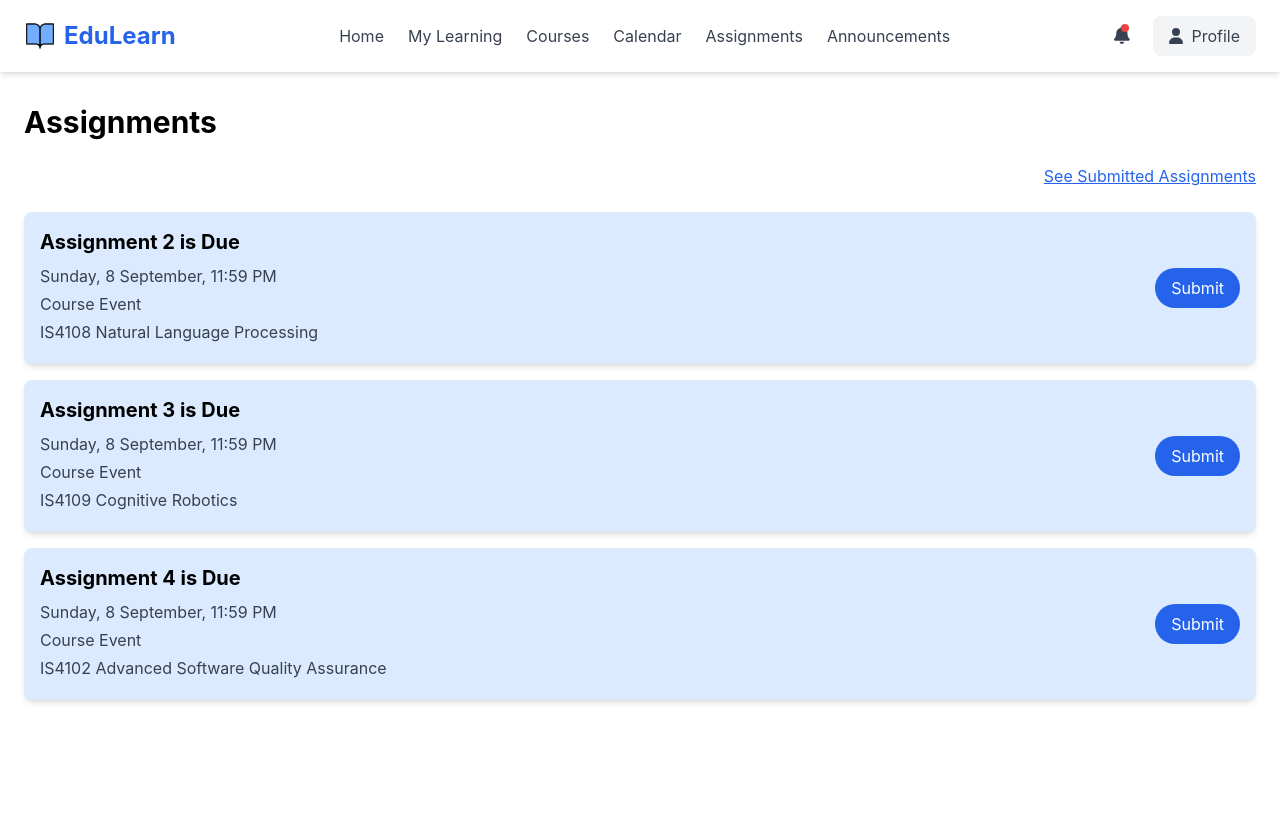
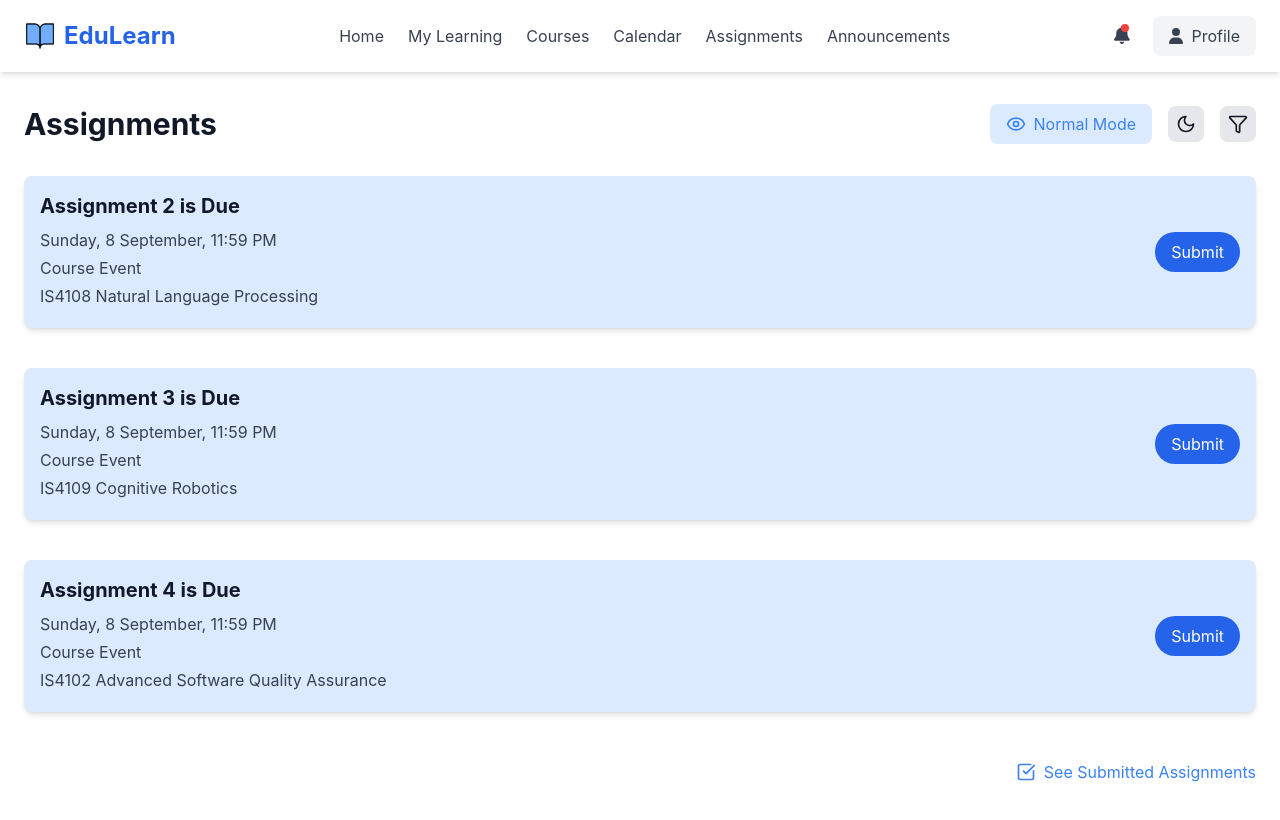
Before and after one commit to michellenikeetha/manual_adhd_lms, a React (Create React App) app: page /assignments in a window 1280 px wide. Built offline with nearby package versions, Linux system fonts and the light colour scheme.

Commit message:
assignemnts page

```diff
--- a/src/components/AssignmentsPage.jsx
+++ b/src/components/AssignmentsPage.jsx
@@ -1,7 +1,17 @@
-// components/AssignmentsPage.js
-import React from 'react';
+import React, { useState } from 'react';
+import { motion, AnimatePresence } from 'framer-motion';
 import AssignmentCard from './AssignmentCard';
 import SignedInNavbar from './SignedInNavbar';
+import {
+  Calendar,
+  Clock,
+  CheckSquare,
+  Filter,
+  Sun,
+  Moon,
+  Eye,
+  EyeOff
+} from 'lucide-react';
 
 const assignments = [
   {
@@ -28,19 +38,150 @@ const assignments = [
 ];
 
 const AssignmentsPage = () => {
+  const [focusMode, setFocusMode] = useState(false);
+  const [colorMode, setColorMode] = useState('light');
+  const [hoveredAssignment, setHoveredAssignment] = useState(null);
+  const [filterVisible, setFilterVisible] = useState(false);
+  const [selectedCourse, setSelectedCourse] = useState('all');
+
+  const courses = [...new Set(assignments.map(a => a.courseCode))];
+
+  const filteredAssignments = selectedCourse === 'all'
+    ? assignments
+    : assignments.filter(a => a.courseCode === selectedCourse);
+
+  const getBackgroundColor = () => {
+    if (colorMode === 'light') return focusMode ? 'bg-gray-100' : 'bg-white';
+    return focusMode ? 'bg-gray-900' : 'bg-gray-800';
+  };
+
+  const getTextColor = () => {
+    return colorMode === 'light' ? 'text-gray-900' : 'text-white';
+  };
+
   return (
-    <div>
+    <div className={`min-h-screen transition-colors duration-300 ${getBackgroundColor()} ${getTextColor()}`}>
       <SignedInNavbar />
       <div className="container mx-auto px-6 py-8">
-        <h1 className="text-3xl font-bold mb-6">Assignments</h1>
-        <div className="text-right mb-6">
-          <a href="/submitted-assignments" className="text-blue-600 underline">
-            See Submitted Assignments
+        <div className="flex flex-col md:flex-row md:items-center md:justify-between mb-8 space-y-4 md:space-y-0">
+          <h1 className="text-3xl font-bold">Assignments</h1>
+
+          <div className="flex items-center space-x-4">
+            <motion.button
+              whileHover={{ scale: 1.05 }}
+              whileTap={{ scale: 0.95 }}
+              onClick={() => setFocusMode(!focusMode)}
+              className={`flex items-center space-x-2 px-4 py-2 rounded-lg transition-colors
+                ${focusMode ? 'bg-blue-500 text-white' : 'bg-blue-100 text-blue-500'}`}
+            >
+              {focusMode ? (
+                <>
+                  <EyeOff size={20} />
+                  <span>Focus Mode</span>
+                </>
+              ) : (
+                <>
+                  <Eye size={20} />
+                  <span>Normal Mode</span>
+                </>
+              )}
+            </motion.button>
+
+            <motion.button
+              whileHover={{ scale: 1.05 }}
+              whileTap={{ scale: 0.95 }}
+              onClick={() => setColorMode(colorMode === 'light' ? 'dark' : 'light')}
+              className="p-2 rounded-lg bg-gray-200 dark:bg-gray-700"
+            >
+              {colorMode === 'light' ? <Moon size={20} /> : <Sun size={20} />}
+            </motion.button>
+
+            <motion.button
+              whileHover={{ scale: 1.05 }}
+              whileTap={{ scale: 0.95 }}
+              onClick={() => setFilterVisible(!filterVisible)}
+              className={`p-2 rounded-lg ${filterVisible ? 'bg-blue-500 text-white' : 'bg-gray-200'}`}
+            >
+              <Filter size={20} />
+            </motion.button>
+          </div>
+        </div>
+
+        <AnimatePresence>
+          {filterVisible && (
+            <motion.div
+              initial={{ height: 0, opacity: 0 }}
+              animate={{ height: 'auto', opacity: 1 }}
+              exit={{ height: 0, opacity: 0 }}
+              className="mb-6"
+            >
+              <div className="p-4 bg-blue-50 dark:bg-gray-700 rounded-lg">
+                <h3 className="font-semibold mb-2">Filter by Course</h3>
+                <div className="flex flex-wrap gap-2">
+                  <button
+                    onClick={() => setSelectedCourse('all')}
+                    className={`px-3 py-1 rounded-full text-sm transition-colors
+                      ${selectedCourse === 'all' ? 'bg-blue-500 text-white' : 'bg-white dark:bg-gray-600'}`}
+                  >
+                    All
+                  </button>
+                  {courses.map(course => (
+                    <button
+                      key={course}
+                      onClick={() => setSelectedCourse(course)}
+                      className={`px-3 py-1 rounded-full text-sm transition-colors
+                        ${selectedCourse === course ? 'bg-blue-500 text-white' : 'bg-white dark:bg-gray-600'}`}
+                    >
+                      {course}
+                    </button>
+                  ))}
+                </div>
+              </div>
+            </motion.div>
+          )}
+        </AnimatePresence>
+
+        <div className="grid gap-6">
+          <AnimatePresence>
+            {filteredAssignments.map((assignment, index) => (
+              <motion.div
+                key={assignment.courseCode}
+                initial={{ opacity: 0, y: 20 }}
+                animate={{
+                  opacity: 1,
+                  y: 0,
+                  scale: hoveredAssignment === index ? 1.02 : 1
+                }}
+                exit={{ opacity: 0, y: -20 }}
+                transition={{ delay: index * 0.1 }}
+                onHoverStart={() => setHoveredAssignment(index)}
+                onHoverEnd={() => setHoveredAssignment(null)}
+                className={`transition-all duration-300 ${
+                  focusMode && hoveredAssignment !== index ? 'opacity-50' : 'opacity-100'
+                }`}
+              >
+                <AssignmentCard
+                  assignment={assignment}
+                  colorMode={colorMode}
+                />
+              </motion.div>
+            ))}
+          </AnimatePresence>
+        </div>
+
+        <motion.div
+          initial={{ opacity: 0 }}
+          animate={{ opacity: 1 }}
+          className="mt-8 text-right"
+        >
+          <a
+            href="/submitted-assignments"
+            className="inline-flex items-center space-x-2 text-blue-500 hover:text-blue-600 transition-colors"
+          >
+            <CheckSquare size={20} />
+            <span>See Submitted Assignments</span>
           </a>
-        </div>
-        {assignments.map((assignment, index) => (
-          <AssignmentCard key={index} assignment={assignment} />
-        ))}
+        </motion.div>
       </div>
     </div>
   );
```
